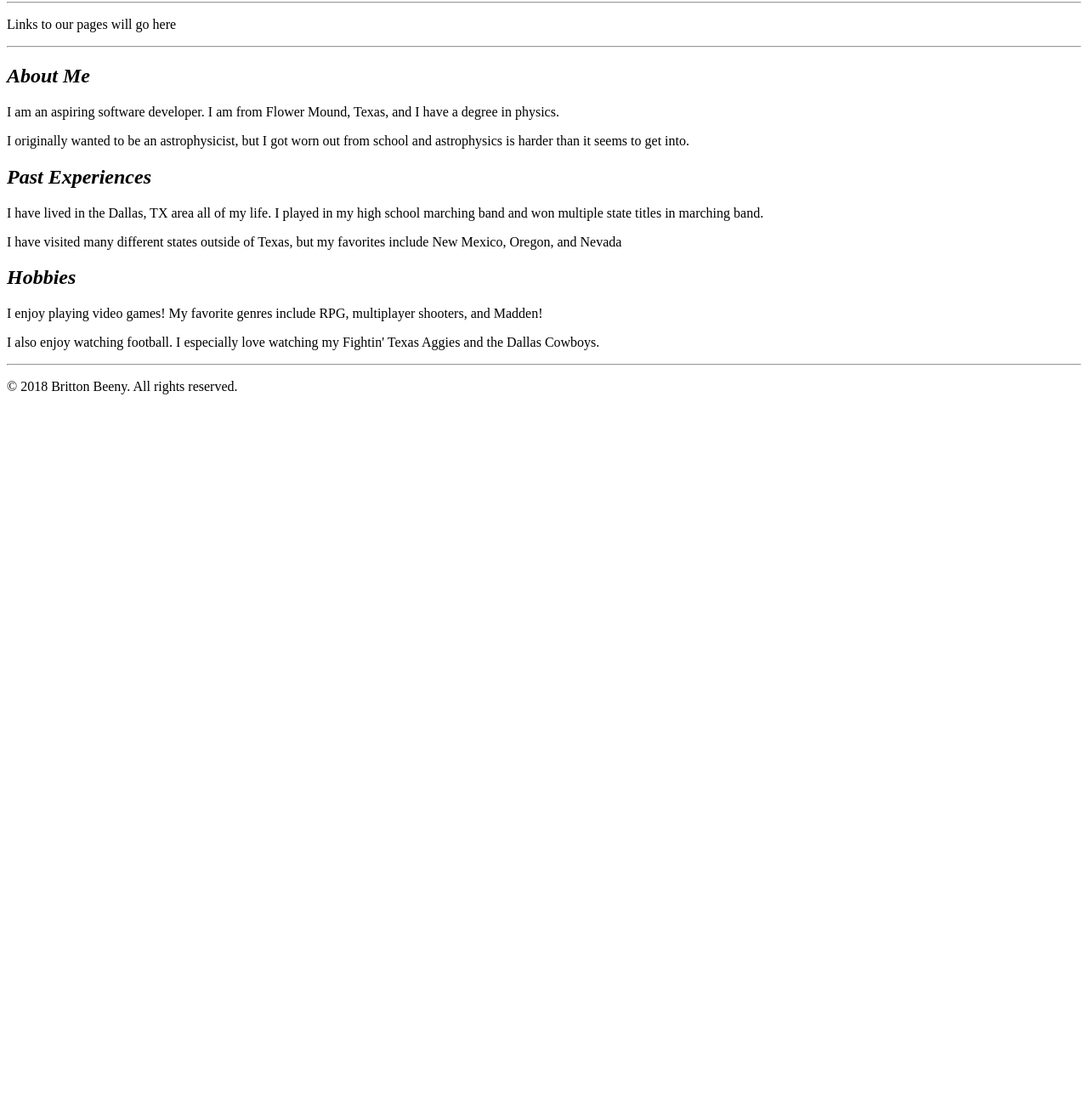
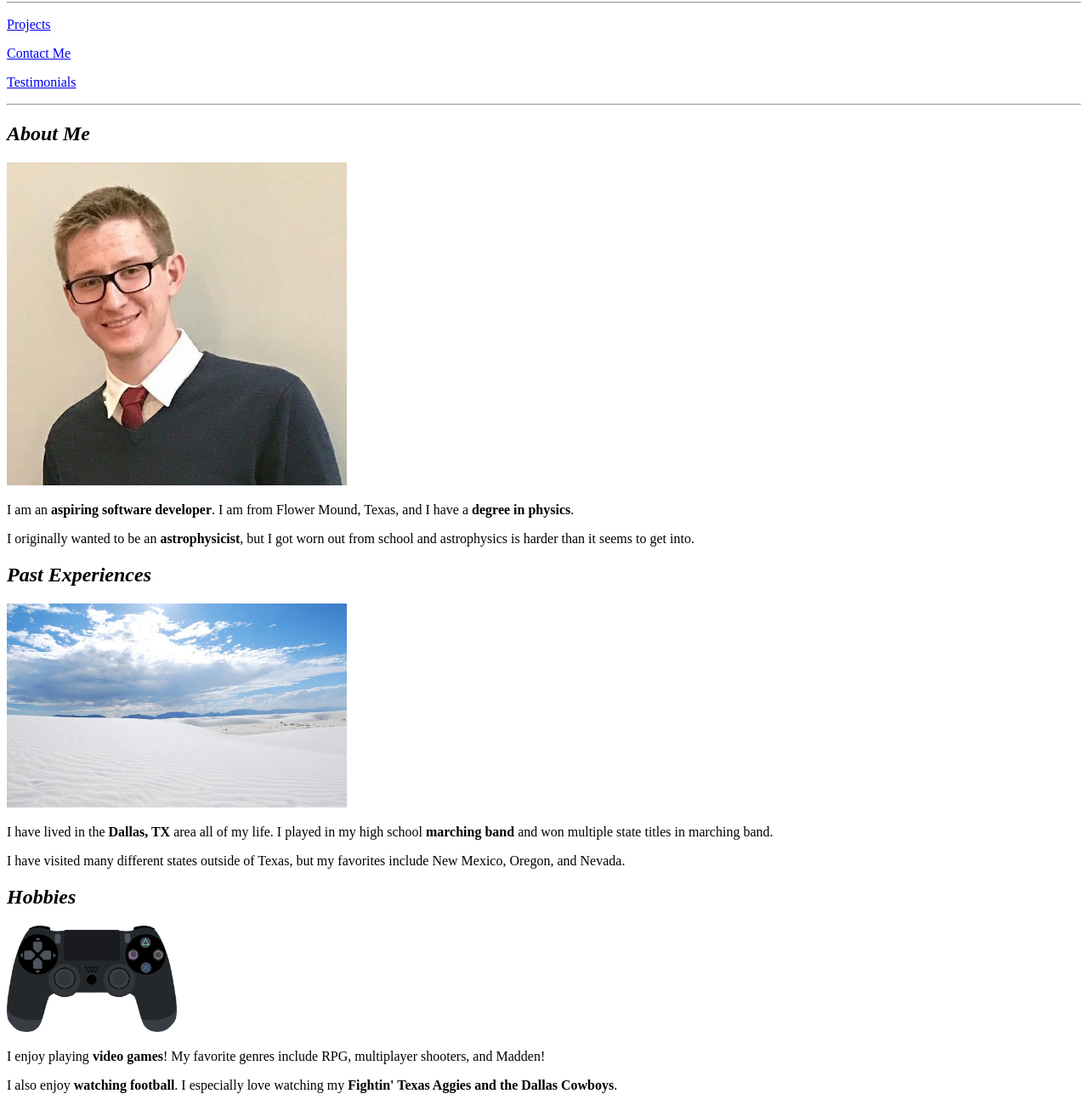
Before and after one commit to brittonb1995/WebDevProjs, a plain HTML site: page portfolio/index.html in a window 1280 px wide. Shown: the part 78-1378 px from the top of the page at 85% size. Before the commit the page ends 800 px from the top, so only its background shows below. Drawn offline with Linux system fonts and the light colour scheme.

Commit message:
Add images, other htmls

```diff
--- a/portfolio/index.html
+++ b/portfolio/index.html
@@ -19,28 +19,51 @@ Most Recent Revision: August 31, 2018
             <hr/>
             <!-- We need to add links to projects.html, contact.html, and testimonials.html -->
             <nav>
-                <p>Links to our pages will go here</p>
+                <p><a href="projects.html">Projects</a></p>
+                <p><a href="contact.html">Contact Me</a></p>
+                <p><a href="testimonials.html">Testimonials</a></p>
             </nav>
             <hr/>
 
             <section>
+
                 <article id="about-me">
                     <h2><em>About Me</em></h2>
-                    <p>I am an aspiring software developer. I am from Flower Mound, Texas, and I have a degree in physics.</p>
-                    <p>I originally wanted to be an astrophysicist, but I got worn out from school and astrophysics
-                        is harder than it seems to get into.</p>
+                    <img src="images/profile_pic.jpg" alt="A picture of me!" style="width:400px;"/>
+                    <p>
+                        I am an <strong>aspiring software developer</strong>. I am from Flower Mound, Texas,
+                        and I have a <strong>degree in physics</strong>.
+                    </p>
+                    <p>
+                        I originally wanted to be an <strong>astrophysicist</strong>, but I got worn out from school and astrophysics
+                        is harder than it seems to get into.
+                    </p>
+
                 </article id="past-experiences">
                     <h2><em>Past Experiences</em></h2>
-                    <p>I have lived in the Dallas, TX area all of my life. I played in my high school marching band
-                    and won multiple state titles in marching band.</p>
-                    <p>I have visited many different states outside of Texas, but my favorites include New Mexico,
-                        Oregon, and Nevada</p>
+                    <img src="images/whitesands.jpg" alt="The majestic White Sands in New Mexico" style="width:400px;"/>
+                    <p>
+                        I have lived in the <strong>Dallas, TX</strong> area all of my life. I played in my high school
+                        <strong>marching band</strong>
+                        and won multiple state titles in marching band.
+                    </p>
+                    <p>
+                        I have visited many different states outside of Texas, but my favorites include New Mexico,
+                            Oregon, and Nevada.
+                    </p>
+
                 <article id="hobbies">
                     <h2><em>Hobbies</em></h2>
-                    <p>I enjoy playing video games! My favorite genres include RPG, multiplayer shooters, and Madden!</p>
-                    <p>I also enjoy watching football. I especially love watching my Fightin' Texas Aggies and
-                    the Dallas Cowboys.</p>
+                    <img src="images/controller.png" alt="A video game controller" style="width:200px"/>
+                    <p>
+                        I enjoy playing <strong>video games</strong>! My favorite genres include RPG, multiplayer shooters, and Madden!
+                    </p>
+                    <p>
+                        I also enjoy <strong>watching football</strong>. I especially love watching my <strong>Fightin' Texas Aggies
+                        and the Dallas Cowboys</strong>.
+                    </p>
                 </article>
+
             </section>
             <footer>
                 <hr/>
```
Also changed, not shown: portfolio/contact.html (added, +27 -0 lines), portfolio/projects.html (added, +29 -0 lines), portfolio/testimonials.html (added, +26 -0 lines), portfolio/images/controller.png (added), portfolio/images/football.jpg (added), portfolio/images/profile_pic.jpg (added), portfolio/images/whitesands.jpg (added), 3 other files.
